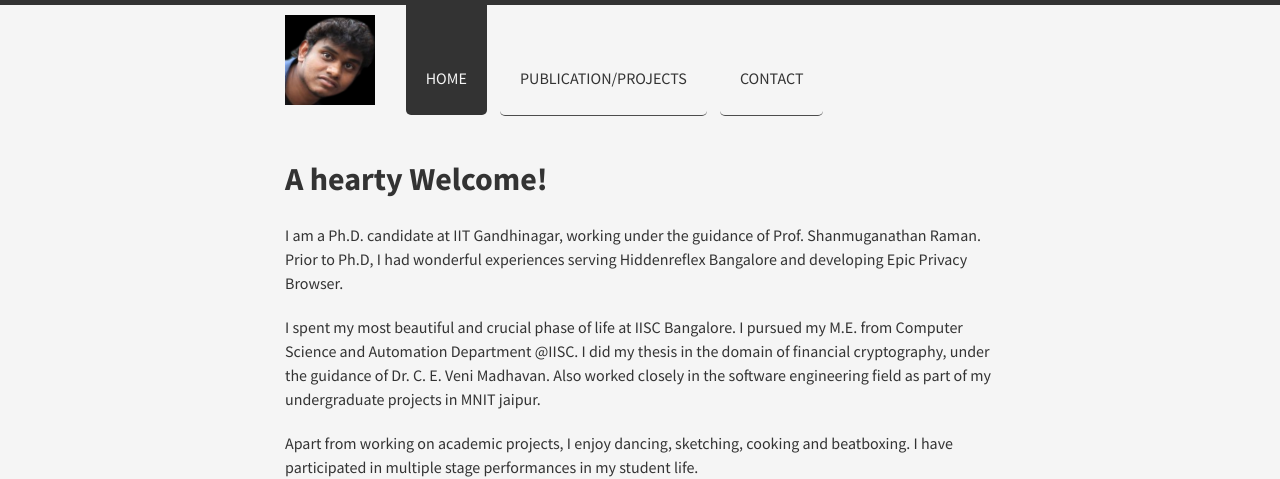
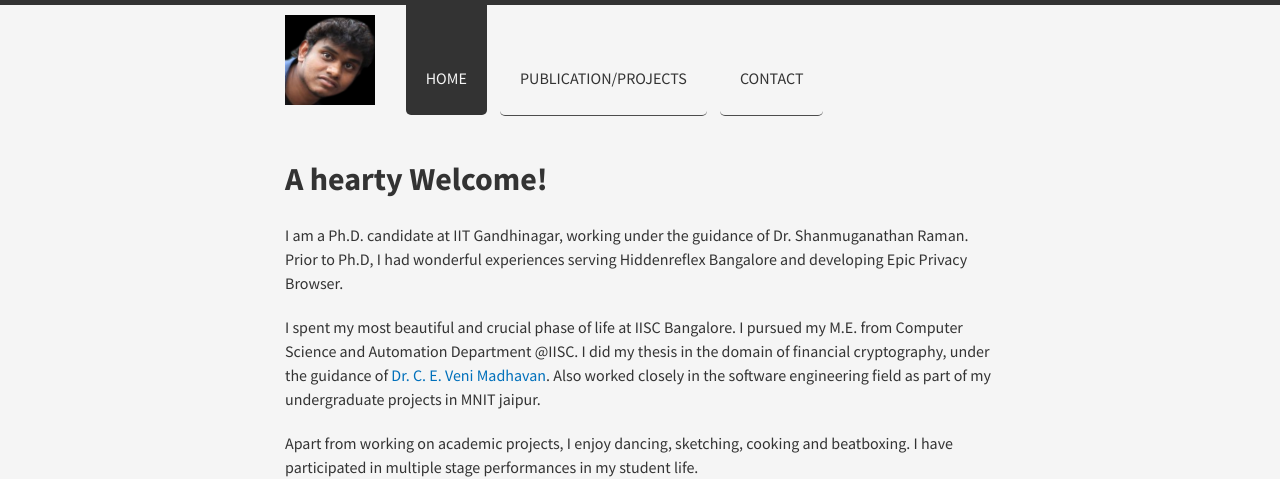
Before and after one commit to indramastan/indradeepmastan, a Jekyll site: the page built from index.html, in a window 1280 px wide. Shown: the top 479 px of the page. Built offline with Jekyll 4.4.1, drawn with Linux system fonts in a browser that asks for light colours; nearby versions of some CDN libraries.

Commit message:
Update index.html

```diff
--- a/index.html
+++ b/index.html
@@ -4,9 +4,9 @@ title: Home
 ---
 <h1>A hearty Welcome! </h1>
 
-<p>I am a Ph.D. candidate at IIT Gandhinagar, working under the guidance of Prof. Shanmuganathan Raman. Prior to Ph.D, I had wonderful experiences serving Hiddenreflex Bangalore and developing Epic Privacy Browser.</p>
+<p>I am a Ph.D. candidate at IIT Gandhinagar, working under the guidance of Dr. Shanmuganathan Raman. Prior to Ph.D, I had wonderful experiences serving Hiddenreflex Bangalore and developing Epic Privacy Browser.</p>
 
-<p>I spent my most beautiful and crucial phase of life at IISC Bangalore. I pursued my M.E. from Computer Science and Automation Department @IISC. I did my thesis in the domain of financial cryptography, under the guidance of  Dr. C. E. Veni Madhavan. Also worked closely in the software engineering field as part of my undergraduate projects in MNIT jaipur.</p>
+<p>I spent my most beautiful and crucial phase of life at IISC Bangalore. I pursued my M.E. from Computer Science and Automation Department @IISC. I did my thesis in the domain of financial cryptography, under the guidance of <a href="https://www.csa.iisc.ac.in/people/people-faculty-cevm.html">Dr. C. E. Veni Madhavan</a>. Also worked closely in the software engineering field as part of my undergraduate projects in MNIT jaipur.</p>
 
 <p>Apart from working on academic projects, I enjoy dancing, sketching, cooking and beatboxing. I have participated in multiple stage performances in my student life.</p>
 
```
